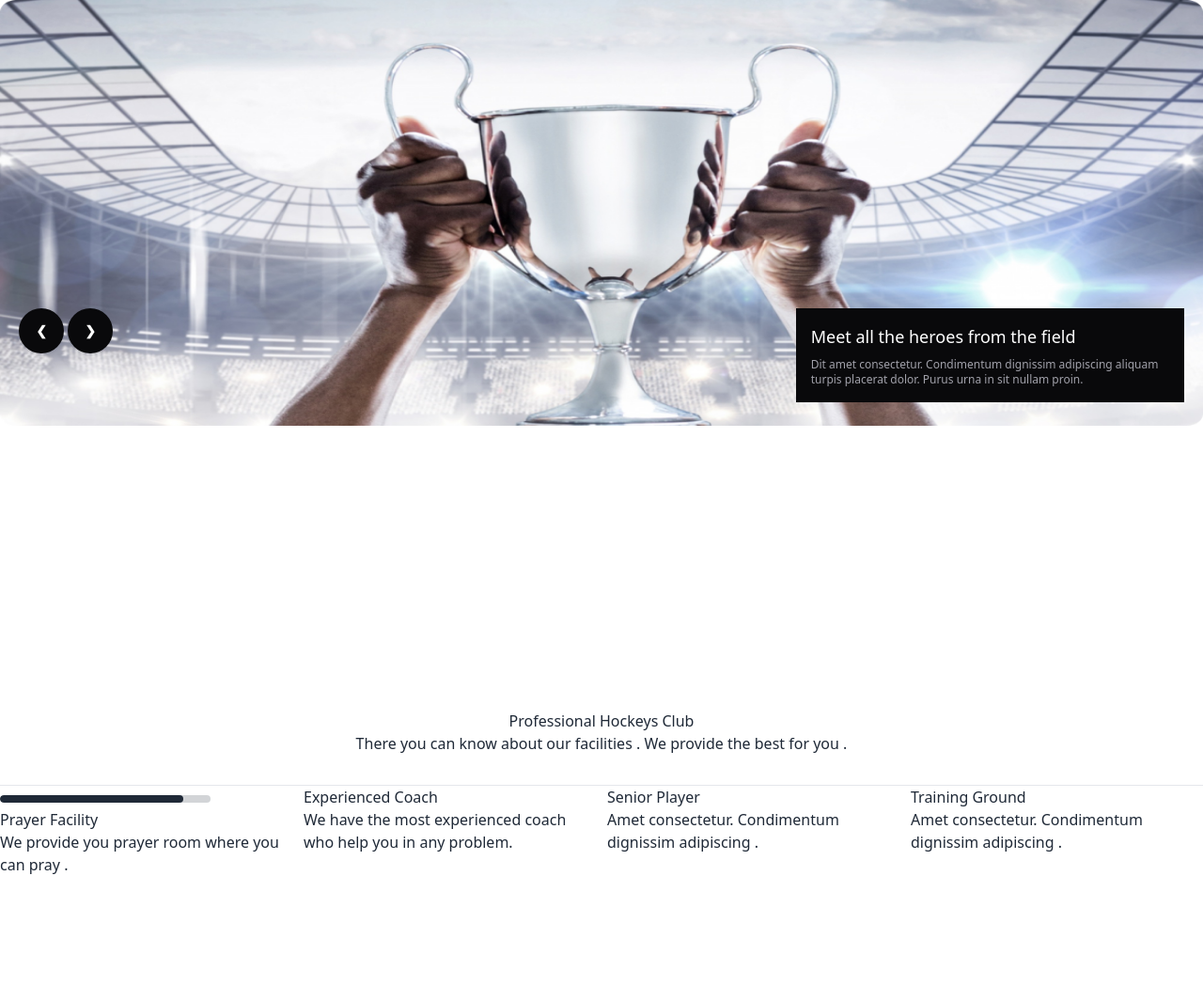
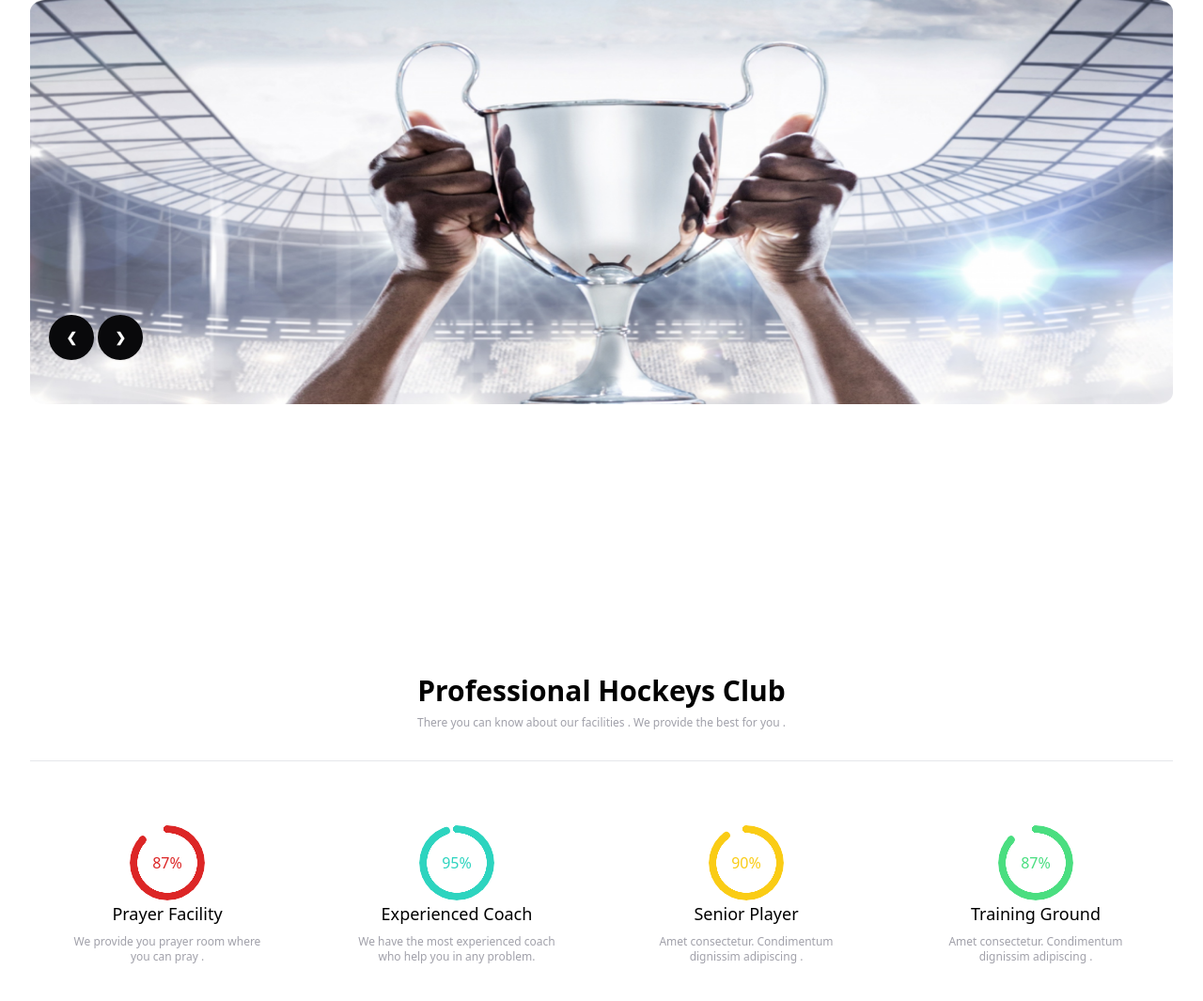
Before and after one commit to Emi0304/ph-assignment-03, a plain HTML site: page index.html in a window 1280 px wide. Shown: the whole page at 94% size. Before the commit the page ends 932 px from the top, so only its background shows below. Drawn offline with nearby package versions, Linux system fonts and the light colour scheme.

Commit message:
Professional Hockeys Club section

```diff
--- a/index.html
+++ b/index.html
@@ -7,36 +7,30 @@
     <link href="https://cdn.jsdelivr.net/npm/daisyui@4.6.0/dist/full.min.css" rel="stylesheet" type="text/css" />
 <script src="https://cdn.tailwindcss.com"></script>
 </head>
-<body class="container m-auto">
+<body class="container m-auto px-2 lg:px-8">
     <header>
         <section  >
             <div class="carousel w-full mb-30">
                 <div id="slide1" class="carousel-item relative w-full ">
                   <img src="Images/1.png" class="w-full h-3/5" />
-                  <div class="absolute flex justify-between align-center gap-4 transform -translate-y-1/2 left-5 right-5 top-1/2">
-                    <div>
-                        <a href="#slide2" class="btn btn-circle bg-zinc-950 border-0 text-white">❮</a>
+                  <div class="absolute flex   gap-1 transform -translate-y-1/2 left-2/4 right-1/4 lg:left-5 lg:right-5 top-2/4 lg:top-1/2">
+
+                        <a href="#slide2" class="btn btn-circle  bg-zinc-950 border-0 text-white">❮</a>
                         <a href="#slide2" class="btn btn-circle bg-zinc-950 border-0 text-white">❯</a>
-                    </div>
-                    <div class="bg-zinc-950 w-2/6 h-31 p-4">
-                        <h1 class="text-white text-lg">Meet all the heroes from the field</h1>
-                        <p class="text-zinc-400 text-xs mt-2">Dit amet consectetur. Condimentum dignissim adipiscing aliquam turpis placerat dolor. Purus urna in sit nullam proin. </p>
-                    </div>
+
+
                 </div>
 
               </div>
 
                 <div id="slide2" class="carousel-item relative w-full">
                   <img src="Images/2.png" class="w-full h-3/5" />
-                  <div class="absolute flex justify-between text-center gap-4  transform -translate-y-1/2 left-5 right-5 top-1/2">
-                    <div>
+                  <div class="absolute flex  gap-1 transform -translate-y-1/2 left-64 lg:left-5 lg:right-5 top-64 lg:top-1/2">
+
                         <a href="#slide1" class="btn btn-circle bg-zinc-950 border-0 text-white">❮</a>
                         <a href="#slide1" class="btn btn-circle bg-zinc-950 border-0 text-white">❯</a>
-                    </div>
-                    <div class="bg-zinc-950 w-2/6 h-31 p-4">
-                        <h1 class="text-white text-lg">Meet all the heroes from the field</h1>
-                        <p class="text-zinc-400 text-xs mt-2">Dit amet consectetur. Condimentum dignissim adipiscing aliquam turpis placerat dolor. Purus urna in sit nullam proin. </p>
-                    </div>
+
+
                   </div>
 
                 </div>
@@ -44,32 +38,36 @@
 
         </section>
 
+
     </header>
 
     <main>
-        <section >
+        <section class="mb-10">
             <div class="text-center mb-8">
-                <h1 class="align-center">Professional Hockeys Club</h1>
-                <p class="align-center">There you can know about our facilities . We provide the best for you .</p>
+                <h1 class="text-3xl text-black font-bold">Professional Hockeys Club</h1>
+                <p class="text-xs text-zinc-400 mt-2">There you can know about our facilities . We provide the best for you .</p>
             </div>
             <hr>
-            <div class="grid grid-cols-4 gap-3">
-                <div>
-                    <progress class="progress w-56 " value="87" max="100"></progress>
-                    <h1>Prayer Facility</h1>
-                    <p>We provide you prayer room where you can pray .</p>
+            <div class="grid sm:grid-cols-1 lg:grid-cols-4 gap-4 mt-8 ">
+                <div class="text-center p-9 ">
+                    <div class="radial-progress  text-red-600" style="--value:87;" role="progressbar">87%</div>
+                    <h1 class="text-black  text-lg">Prayer Facility</h1>
+                    <p class="text-xs text-zinc-400 mt-2">We provide you prayer room where you can pray .</p>
                 </div>
-                <div>
-                    <h1>Experienced Coach</h1>
-                    <p>We have the most experienced coach who help you in any problem.</p>
+                <div class="text-center p-9 ">
+                    <div class="radial-progress  text-teal-400" style="--value:95;" role="progressbar">95%</div>
+                    <h1 class="text-black  text-lg">Experienced Coach</h1>
+                    <p class="text-xs text-zinc-400 mt-2">We have the most experienced coach who help you in any problem.</p>
                 </div>
-                <div>
-                    <h1>Senior Player</h1>
-                    <p>Amet consectetur. Condimentum dignissim adipiscing .</p>
+                <div class="text-center p-9 ">
+                    <div class="radial-progress  text-yellow-400" style="--value:90;" role="progressbar">90%</div>
+                    <h1 class="text-black  text-lg">Senior Player</h1>
+                    <p class="text-xs text-zinc-400 mt-2">Amet consectetur. Condimentum dignissim adipiscing .</p>
                 </div>
-                <div>
-                    <h1>Training Ground</h1>
-                    <p>Amet consectetur. Condimentum dignissim adipiscing .</p>
+                <div class="text-center p-9 ">
+                    <div class="radial-progress  text-green-400" style="--value:87;" role="progressbar">87%</div>
+                    <h1 class="text-black  text-lg">Training Ground</h1>
+                    <p class="text-xs text-zinc-400 mt-2">Amet consectetur. Condimentum dignissim adipiscing .</p>
                 </div>
             </div>
 
```
Also changed, not shown: ffff.html (added, +4 -0 lines).
